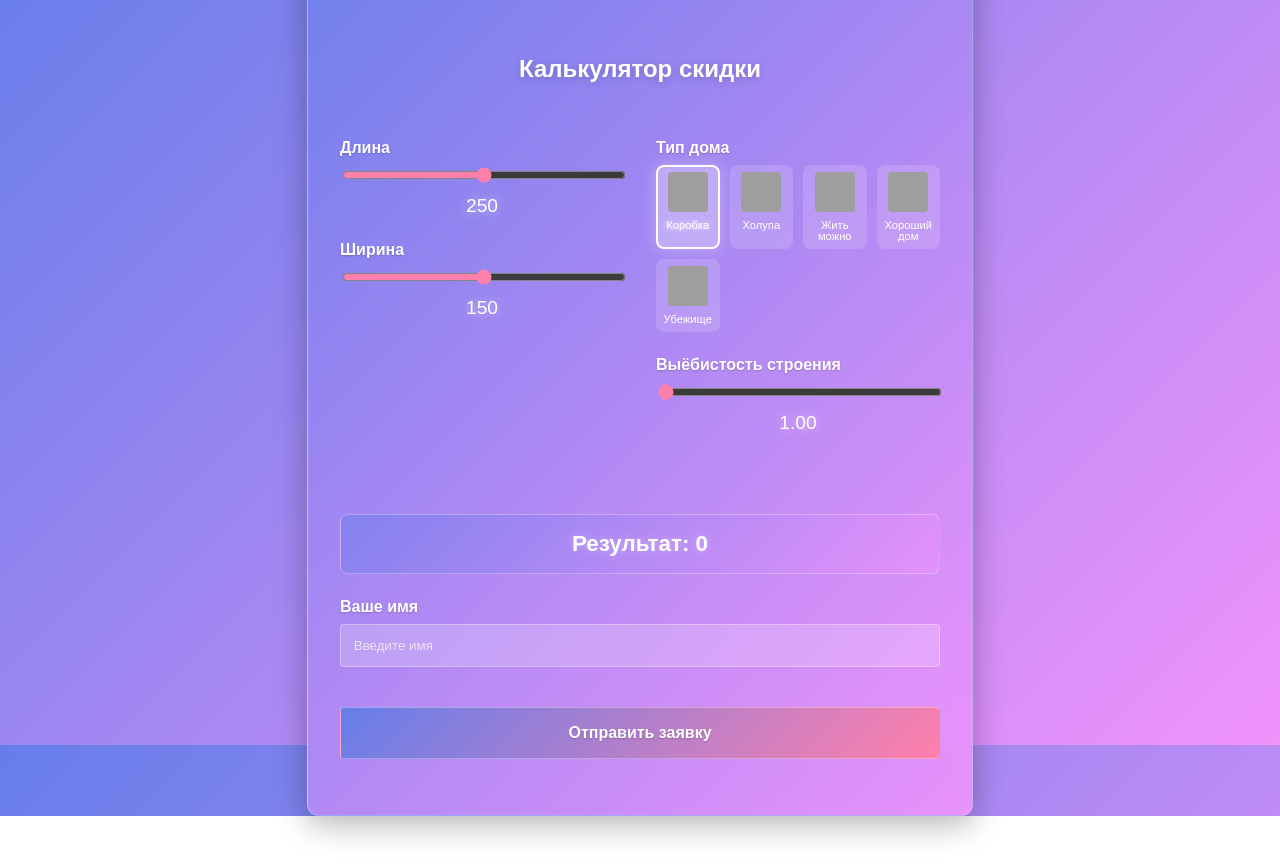
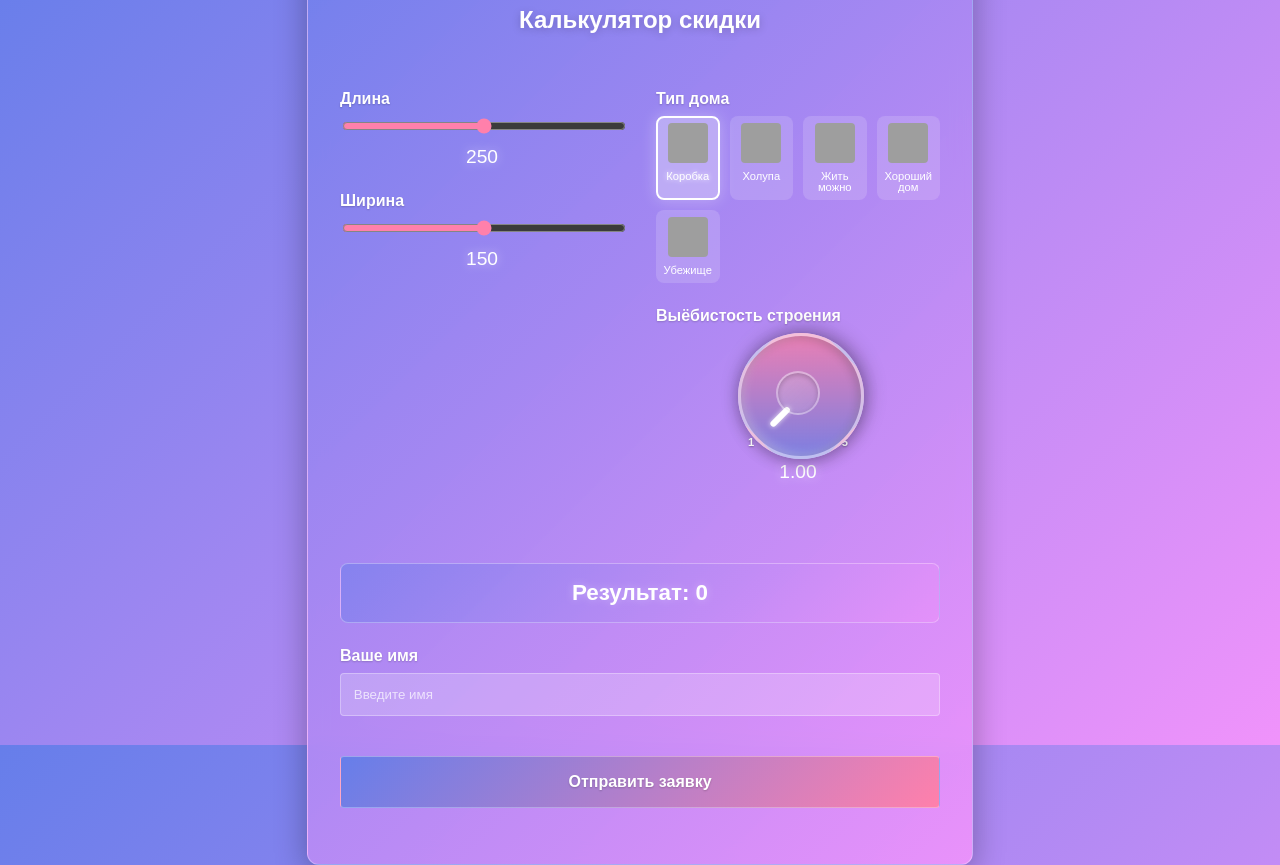
Before and after one commit to EvgeniiAzanov/calculator_form, a plain HTML site: page index.html in a window 1280 px wide. Shown: the part 55-920 px from the top of the page. Before the commit the page ends 871 px from the top, so only its background shows below. Drawn offline with Linux system fonts and the light colour scheme; grey boxes are pictures that could not be loaded.

Commit message:
update branch

```diff
--- a/index.html
+++ b/index.html
@@ -79,6 +79,93 @@
         }
         input[type="range"]::-moz-range-thumb {
             background: linear-gradient(135deg, #667eea 0%, #ff80ab 100%);
+        }
+
+        /* Стили для крутилки-шайбы */
+        .knob-container {
+            display: flex;
+            flex-direction: column;
+            align-items: center;
+            margin-top: 0.5rem;
+        }
+        .knob-wrapper {
+            position: relative;
+            width: 120px;
+            height: 120px;
+        }
+        .knob-bg {
+            position: absolute;
+            width: 100%;
+            height: 100%;
+            border-radius: 50%;
+            background: linear-gradient(135deg, rgba(102, 126, 234, 0.3) 0%, rgba(240, 147, 251, 0.3) 100%);
+            border: 3px solid rgba(255, 255, 255, 0.3);
+            box-shadow: 0 4px 15px rgba(0,0,0,0.2), inset 0 2px 10px rgba(0,0,0,0.1);
+        }
+        .knob {
+            position: absolute;
+            width: 100%;
+            height: 100%;
+            border-radius: 50%;
+            background: linear-gradient(135deg, #667eea 0%, #ff80ab 100%);
+            border: 3px solid rgba(255, 255, 255, 0.5);
+            box-shadow: 0 4px 20px rgba(0,0,0,0.3), inset 0 -3px 10px rgba(0,0,0,0.2), inset 0 3px 10px rgba(255,255,255,0.3);
+            cursor: pointer;
+            transition: transform 0.1s ease;
+            transform: rotate(-135deg);
+        }
+        .knob::after {
+            content: '';
+            position: absolute;
+            top: 15%;
+            left: 50%;
+            transform: translateX(-50%);
+            width: 6px;
+            height: 25px;
+            background: #ffffff;
+            border-radius: 3px;
+            box-shadow: 0 0 5px rgba(255,255,255,0.8);
+        }
+        .knob-center {
+            position: absolute;
+            top: 50%;
+            left: 50%;
+            transform: translate(-50%, -50%);
+            width: 40px;
+            height: 40px;
+            border-radius: 50%;
+            background: linear-gradient(135deg, rgba(255, 255, 255, 0.2) 0%, rgba(255, 255, 255, 0.1) 100%);
+            border: 2px solid rgba(255, 255, 255, 0.3);
+            box-shadow: inset 0 2px 5px rgba(0,0,0,0.2);
+            z-index: 2;
+        }
+        .knob-input {
+            position: absolute;
+            opacity: 0;
+            width: 100%;
+            height: 100%;
+            cursor: pointer;
+        }
+        .knob-labels {
+            position: absolute;
+            width: 100%;
+            height: 100%;
+            pointer-events: none;
+        }
+        .knob-label {
+            position: absolute;
+            font-size: 0.7rem;
+            color: #ffffff;
+            text-shadow: 0 1px 2px rgba(0,0,0,0.3);
+            font-weight: bold;
+        }
+        .knob-label.min {
+            bottom: 5px;
+            left: 10px;
+        }
+        .knob-label.max {
+            bottom: 5px;
+            right: 10px;
         }
         .value-display {
             text-align: center;
@@ -263,7 +350,18 @@
 
             <div class="input-group">
                 <label for="fanciness">Выёбистость строения</label>
-                <input type="range" id="fanciness" min="1" max="5" step="0.01" value="1">
+                <div class="knob-container">
+                    <div class="knob-wrapper">
+                        <div class="knob-bg"></div>
+                        <div class="knob-labels">
+                            <span class="knob-label min">1</span>
+                            <span class="knob-label max">5</span>
+                        </div>
+                        <div class="knob" id="fancinessKnob"></div>
+                        <div class="knob-center"></div>
+                        <input type="range" class="knob-input" id="fanciness" min="1" max="5" step="0.01" value="1">
+                    </div>
+                </div>
                 <div class="value-display" id="fancinessValue">1.00</div>
             </div>
         </div>
@@ -290,12 +388,24 @@
     const widthValue = document.getElementById('widthValue');
     const fancinessInput = document.getElementById('fanciness');
     const fancinessValue = document.getElementById('fancinessValue');
+    const fancinessKnob = document.getElementById('fancinessKnob');
     const areaDisplay = document.getElementById('area');
     const userNameInput = document.getElementById('userName');
     const submitBtn = document.getElementById('submitBtn');
     const typeOptions = document.querySelectorAll('.type-option');
 
     let selectedMultiplier = 0;
+
+    // Функция для обновления положения крутилки
+    function updateKnobRotation(value) {
+        const min = 1;
+        const max = 5;
+        const minRotation = -135;
+        const maxRotation = 135;
+        const percentage = (value - min) / (max - min);
+        const rotation = minRotation + (percentage * (maxRotation - minRotation));
+        fancinessKnob.style.transform = `rotate(${rotation}deg)`;
+    }
 
     typeOptions.forEach(option => {
         option.addEventListener('click', () => {
@@ -315,6 +425,7 @@
         lengthValue.textContent = length;
         widthValue.textContent = width;
         fancinessValue.textContent = fanciness.toFixed(2);
+        updateKnobRotation(fanciness);
         areaDisplay.textContent = result.toLocaleString('ru-RU');
     }
 
```
Also changed, not shown: 1 other file.
